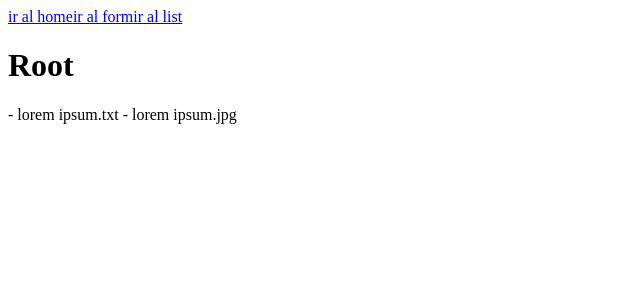
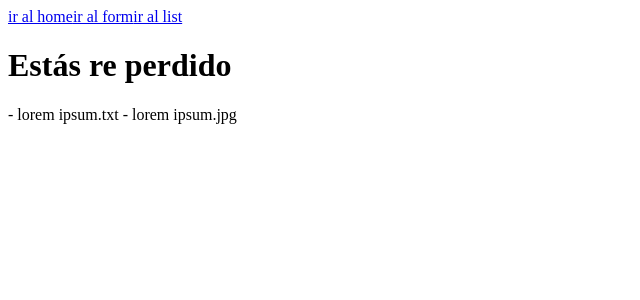
Before and after one commit to sebasgavi/211-adv-react-intro, a React (Create React App) app: page /#/404 in a window 1280 px wide. Before the commit this address led to /#/home/1. Shown: the top 300 px of the page, without its empty margins (0-640 px from the left). Built offline with nearby package versions, Linux system fonts and the light colour scheme.

Commit message:
hash router

```diff
--- a/src/containers/App/App.tsx
+++ b/src/containers/App/App.tsx
@@ -68,7 +68,7 @@ export const App = () => {
 
   return (<main>
 
-    <BrowserRouter>
+    <HashRouter basename={process.env.PUBLIC_URL}>
 
       <Link to="/home">ir al home</Link>
       <Link to="/form">ir al form</Link>
@@ -77,6 +77,8 @@ export const App = () => {
       <Route path="/" exact render={() => <h1>Root</h1>} />
 
       <Route path="/one" render={() => <h1>One</h1>} />
+
+      <Route path="/404" render={() => <h1>Estás re perdido</h1>} />
 
       <Route path="/home" render={() => <Home list={downloads} />} />
 
@@ -109,6 +111,6 @@ export const App = () => {
         {downloads.map(({ filename }) => filename).join(' - ')}
       </p>
 
-    </BrowserRouter>
+    </HashRouter>
   </main>);
 }
--- a/src/containers/Home/HomeName.tsx
+++ b/src/containers/Home/HomeName.tsx
@@ -1,5 +1,5 @@
 import React from 'react';
-import { useLocation, useParams, useRouteMatch } from 'react-router';
+import { Redirect, useParams } from 'react-router';
 import { DownloadItemType } from '../../utils/downloadItemType';
 
 interface HomeNameProps {
@@ -12,6 +12,10 @@ export const HomeName: React.FC<HomeNameProps> = ({ list }) => {
 
   const item = list.find((elem) => elem.id === parseInt(id));
 
+  if(!item) {
+    return <Redirect to="/404" push={false} />;
+  }
+
   return <div>
     <p>Name: {item?.filename}</p>
     <p>LocalUrl: {item?.localUrl}</p>
```
Also changed, not shown: package.json (+7 -1 lines), 1 other file (tests, documents, lock files or other folders).
